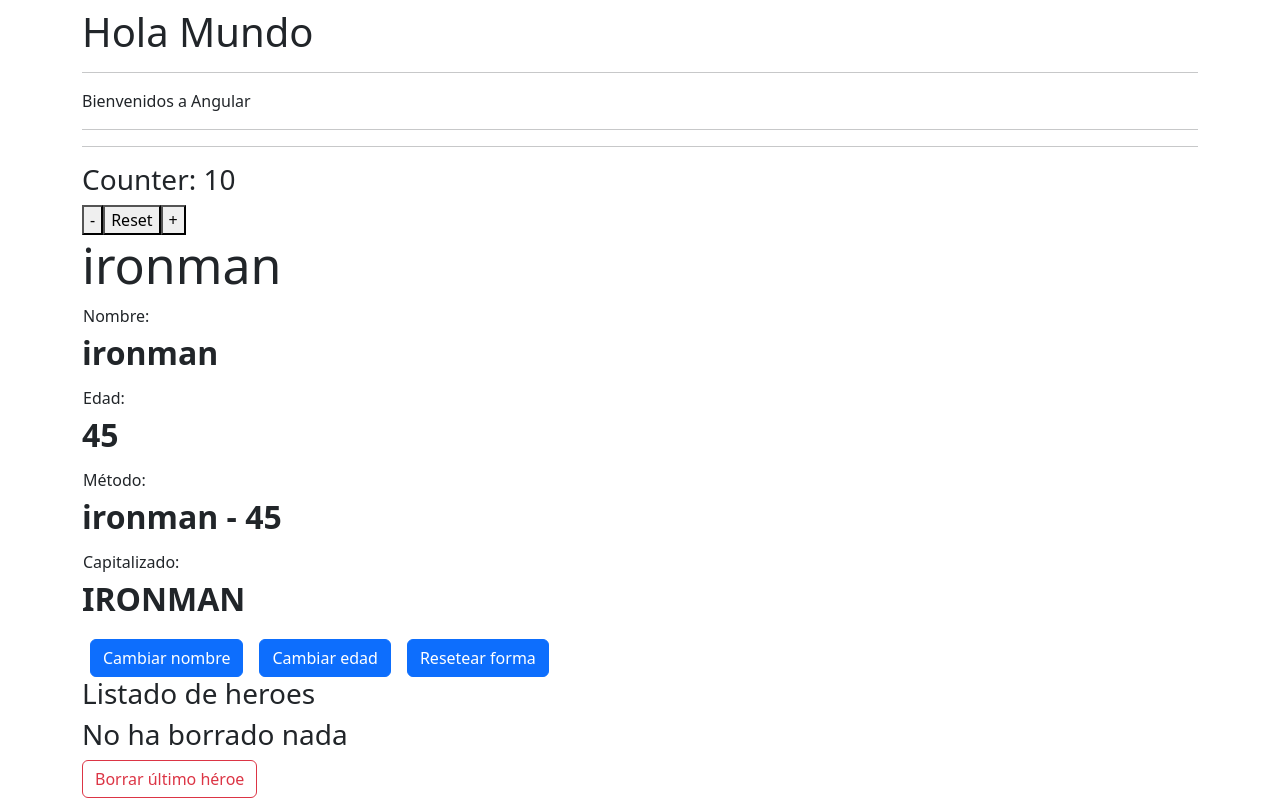
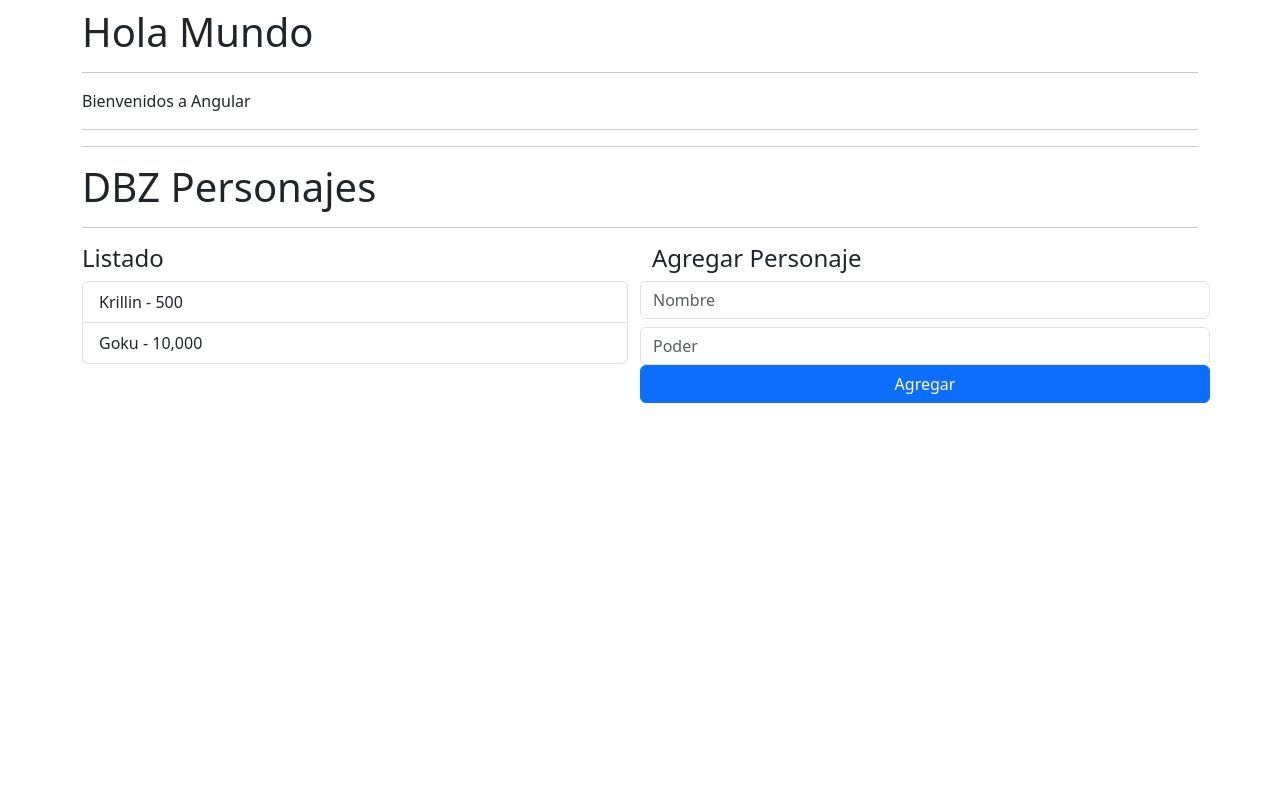
Before and after one commit to andoni980/angular-udemy, an Angular app in the folder 02-bases/: page / in a window 1280 px wide. Shown: the top 800 px of the page. Built offline with nearby package versions, Linux system fonts and the light colour scheme.

Commit message:
creado dbzModule y subcarpetas

```diff
--- a/02-bases/src/app/app.component.html
+++ b/02-bases/src/app/app.component.html
@@ -8,6 +8,8 @@
 
 
 
-<app-counter></app-counter>
+<!-- <app-counter></app-counter>
 <app-heroes-hero></app-heroes-hero>
-<app-heroes-list></app-heroes-list>
+<app-heroes-list></app-heroes-list> -->
+
+<app-dbz-main-page></app-dbz-main-page>
--- a/02-bases/src/app/app.module.ts
+++ b/02-bases/src/app/app.module.ts
@@ -3,6 +3,7 @@
 
 import { CounterModule } from './counter/components/counter/counter.module';
 import { HeroesModule } from './heroes/heroes.module';
+import { DbzModule } from './dbz/dbz.module';
 
 import { AppRoutingModule } from './app-routing.module';
 import { AppComponent } from './app.component';
@@ -16,7 +17,8 @@
     BrowserModule,
     AppRoutingModule,
     CounterModule,
-    HeroesModule
+    HeroesModule,
+    DbzModule
   ],
   providers: [],
   bootstrap: [AppComponent]
--- /dev/null
+++ b/02-bases/src/app/dbz/pages/main-page.component.html
@@ -0,0 +1,31 @@
+<h1>DBZ Personajes</h1>
+
+<hr>
+
+<div class="row">
+  <div class="col">
+    <h4>Listado</h4>
+    <ul class="list-group">
+      <li class="list-group-item">Krillin - 500</li>
+      <li class="list-group-item">Goku - 10,000</li>
+    </ul>
+  </div>
+
+  <div class="col">
+
+    <h4>Agregar Personaje</h4>
+
+    <form class="row">
+
+      <input class="form-control mb-2" type="text" placeholder="Nombre">
+
+      <input class="form-control" type="number" placeholder="Poder">
+
+      <button type="submit" class="btn btn-primary">
+        Agregar
+      </button>
+
+    </form>
+  </div>
+
+</div>
```
Also changed, not shown: 02-bases/src/app/dbz/dbz.module.ts (added, +18 -0 lines), 02-bases/src/app/dbz/pages/main-page.component.ts (added, +11 -0 lines).
